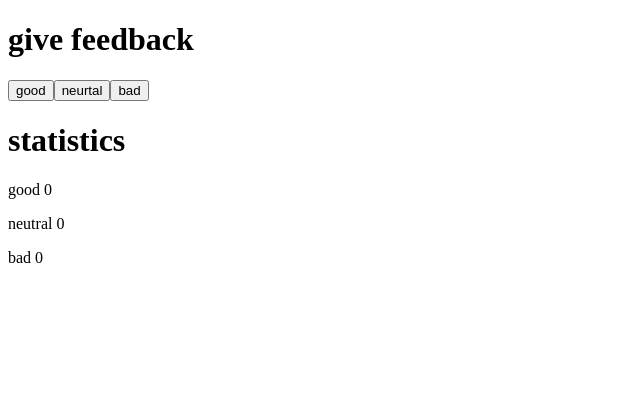
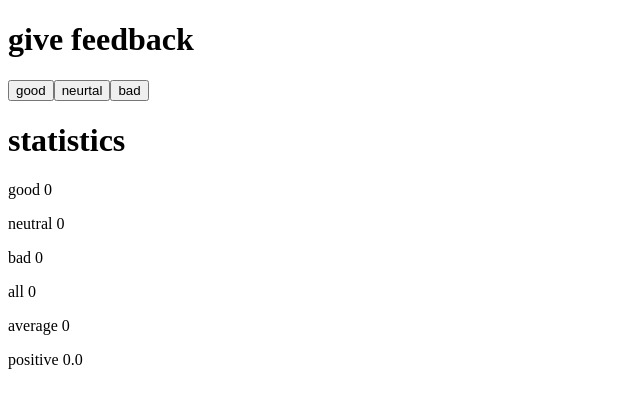
Before and after one commit to jdatsenko/fullstackopen, a React (Vite) app in the folder part1/partd/: page / in a window 1280 px wide. Shown: the top 408 px of the page, without its empty margins (0-640 px from the left). Built offline with nearby package versions, Linux system fonts and the light colour scheme.

Commit message:
unicafe step 2

```diff
--- a/part1/partd/src/Statistics.jsx
+++ b/part1/partd/src/Statistics.jsx
@@ -1,10 +1,18 @@
+import React, { useState } from 'react'
+
 const Statistics = ({good, neutral, bad}) => {
+  const all = good + bad + neutral
+  const positivePercentage = all > 0 ? (good * 100) / all : 0;
+
   return (
     <>
       <h1>statistics</h1>
       <p>good {good}</p>
       <p>neutral {neutral}</p>
       <p>bad {bad}</p>
+      <p>all {all}</p>
+      <p>average {good * 1 + bad * -1}</p>
+      <p>positive {positivePercentage.toFixed(1)}</p>
     </>
   );
 };
```
